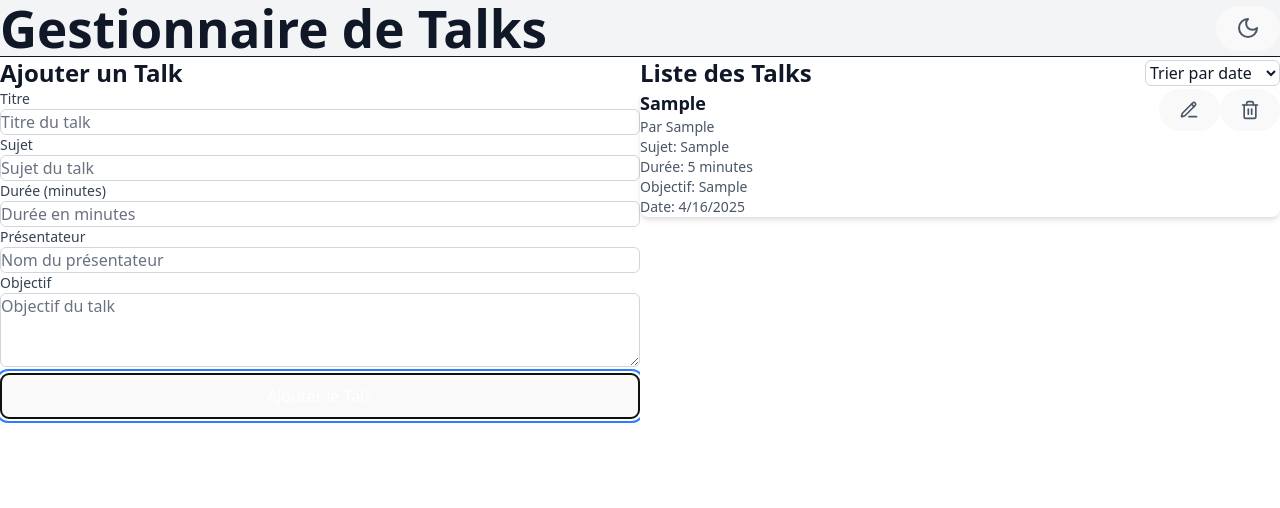
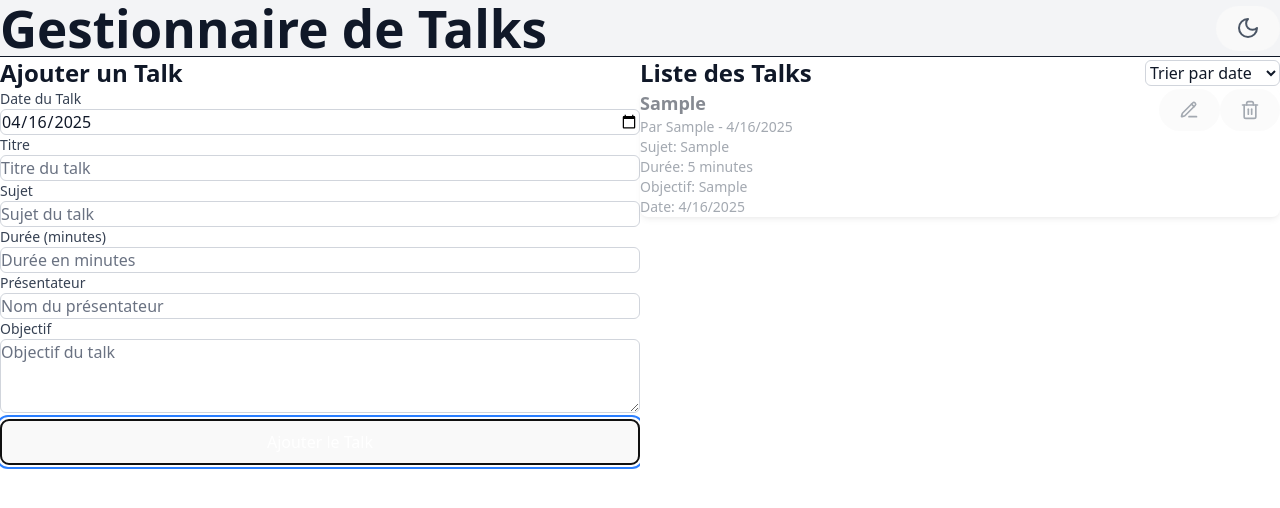
Before and after one commit to Intercptor43/projet_react_js, a React (Vite) app: page / in a window 1280 px wide. Both pictures are taken after typing "Sample", "Sample", "5", "Sample", "Sample" into the empty fields and a click on the button "Ajouter le Talk". Shown: the top 508 px of the page. Built offline with nearby package versions, Linux system fonts and the light colour scheme.

Commit message:
Ajout Date Talks

```diff
--- a/src/components/TalkForm.jsx
+++ b/src/components/TalkForm.jsx
@@ -9,6 +9,7 @@ const TalkForm = () => {
     duration: '',
     presenter: '',
     objective: '',
+    date: new Date().toISOString().split('T')[0],
   })
 
   const darkMode = useStore((state) => state.darkMode)
@@ -21,6 +22,7 @@ const TalkForm = () => {
       ...formData,
       duration: parseInt(formData.duration),
       createdAt: new Date().toISOString(),
+      scheduledDate: formData.date,
     }
     addTalk(newTalk)
     setFormData({
@@ -29,6 +31,7 @@ const TalkForm = () => {
       duration: '',
       presenter: '',
       objective: '',
+      date: new Date().toISOString().split('T')[0],
     })
   }
 
@@ -43,6 +46,24 @@ const TalkForm = () => {
   return (
     <form onSubmit={handleSubmit} className="space-y-4">
       <h2 className={`text-2xl font-bold ${darkMode ? 'text-white' : 'text-gray-900'}`}>Ajouter un Talk</h2>
+
+      <div className="space-y-2">
+        <label className={`block text-sm font-medium ${darkMode ? 'text-gray-200' : 'text-gray-700'}`}>
+          Date du Talk
+        </label>
+        <input
+          type="date"
+          name="date"
+          value={formData.date}
+          onChange={handleChange}
+          className={`w-full px-3 py-2 border rounded-md transition-colors duration-200 ${
+            darkMode
+              ? 'bg-gray-700 border-gray-600 text-gray-100 focus:border-blue-500 focus:ring-blue-500'
+              : 'bg-white border-gray-300 text-gray-900 focus:border-blue-500 focus:ring-blue-500'
+          }`}
+          required
+        />
+      </div>
 
       <div className="space-y-2">
         <label className={`block text-sm font-medium ${darkMode ? 'text-gray-200' : 'text-gray-700'}`}>
--- a/src/components/TalkList.jsx
+++ b/src/components/TalkList.jsx
@@ -22,7 +22,7 @@ const TalkList = () => {
   })
 
   const isPastTalk = (talk) => {
-    const talkDate = new Date(talk.createdAt)
+    const talkDate = new Date(talk.scheduledDate)
     const now = new Date()
     return talkDate < now
   }
@@ -198,7 +198,7 @@ const TalkList = () => {
                       {talk.title}
                     </h3>
                     <p className={`text-sm ${darkMode ? 'text-gray-300' : 'text-gray-600'}`}>
-                      Par {talk.presenter}
+                      Par {talk.presenter} - {new Date(talk.scheduledDate).toLocaleDateString()}
                     </p>
                   </div>
                   <div className="flex space-x-2">
```
